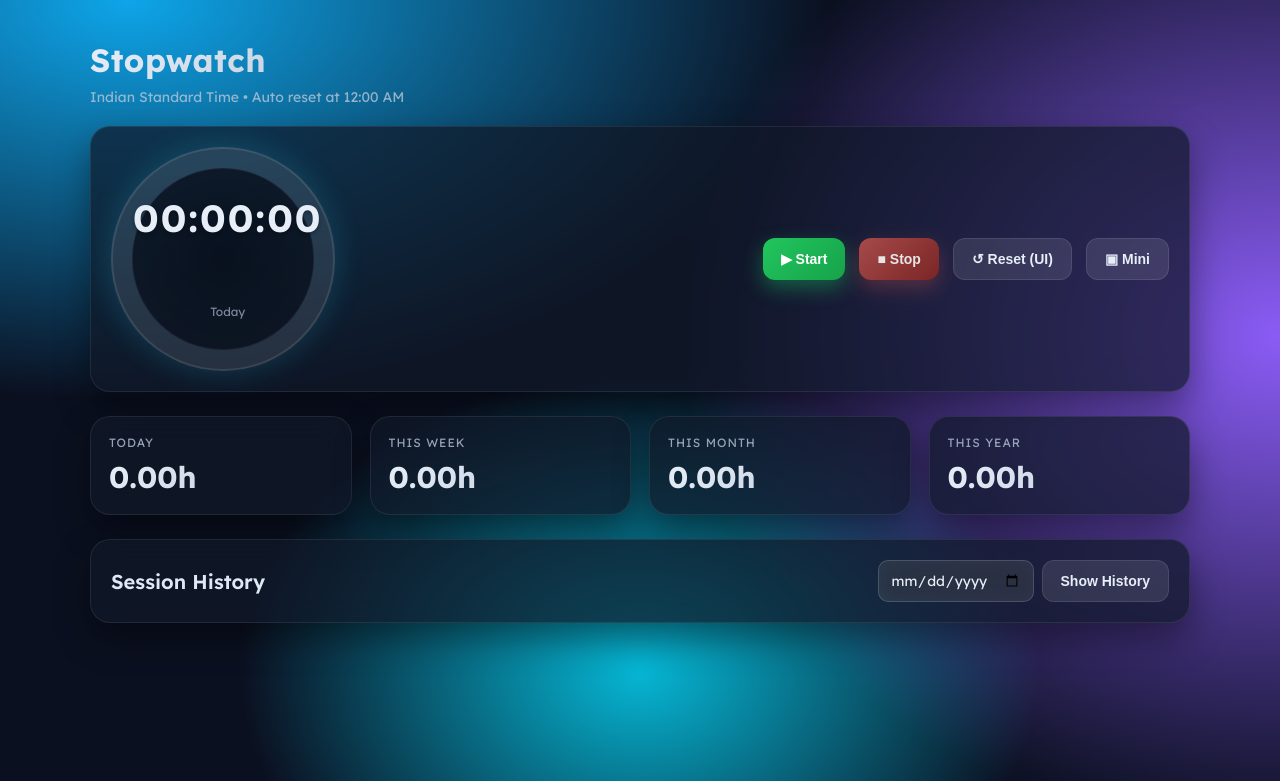
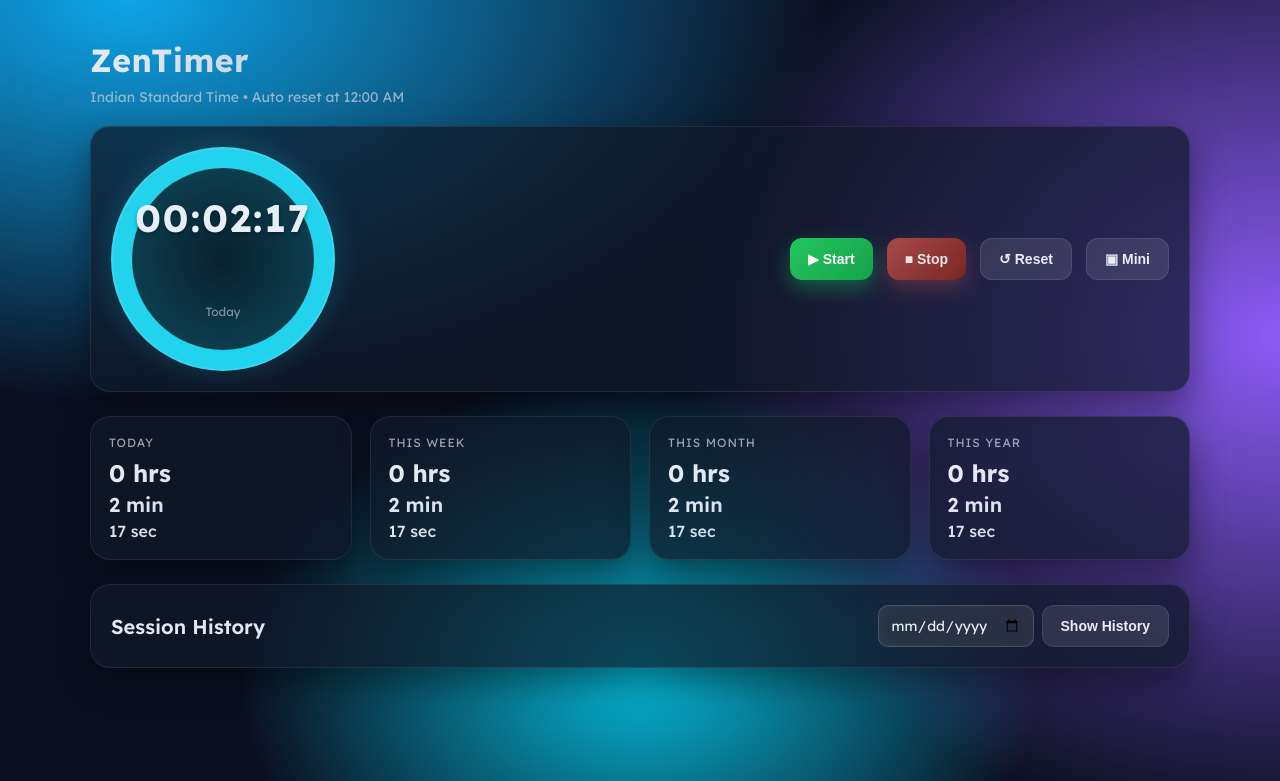
Before and after one commit to YashwanthChowdary19/Stopwatch, a Flask app: page / in a window 1280 px wide. Shown: the top 781 px of the page. Run offline with Flask 3, Linux system fonts and the light colour scheme; data that the repository does not hold is empty.

Commit message:
added extra features

```diff
--- a/app.py
+++ b/app.py
@@ -147,6 +147,25 @@ def api_stop():
 	return jsonify({"ok": True})
 
 
+@app.route('/api/reset', methods=['POST'])
+def api_reset():
+	data = load_data()
+	now = now_ist()
+	today_start = start_of_day_ist(now)
+
+	# Only remove today's sessions, keep historical data
+	data['sessions'] = [s for s in data.get('sessions', [])
+					   if from_iso(s['start']) < today_start]
+
+	# Stop if running
+	if data.get('running'):
+		data['running'] = False
+		data['current_start'] = None
+
+	save_data(data)
+	return jsonify({"ok": True, "message": "Today's timer reset completed"})
+
+
 @app.route('/api/status', methods=['GET'])
 def api_status():
 	data = load_data()
@@ -199,15 +218,22 @@ def api_reports():
 	year_start, year_end = year_bounds_ist(now)
 	year_ms = compute_total_ms_in_window(sessions, year_start, year_end, running, current_start)
 
-	def fmt_hours(ms: int) -> str:
-		hours = ms / 3600000.0
-		return f"{hours:.2f}h"
+	def fmt_time_breakdown(ms: int) -> dict:
+		total_seconds = ms // 1000
+		hours = total_seconds // 3600
+		minutes = (total_seconds % 3600) // 60
+		seconds = total_seconds % 60
+		return {
+			"hours": f"{hours} hrs",
+			"minutes": f"{minutes} min",
+			"seconds": f"{seconds} sec"
+		}
 
 	return jsonify({
-		"today": fmt_hours(today_ms),
-		"week": fmt_hours(week_ms),
-		"month": fmt_hours(month_ms),
-		"year": fmt_hours(year_ms)
+		"today": fmt_time_breakdown(today_ms),
+		"week": fmt_time_breakdown(week_ms),
+		"month": fmt_time_breakdown(month_ms),
+		"year": fmt_time_breakdown(year_ms)
 	})
 
 
--- a/static/style.css
+++ b/static/style.css
@@ -47,6 +47,12 @@ button[disabled] { filter: grayscale(0.4) brightness(0.9); cursor: not-allowed;
 .stat-label { color: #b8c6d8; font-size: 12px; text-transform: uppercase; letter-spacing: 1px; opacity: 0.8; }
 .stat-value { font-size: 30px; font-weight: 700; margin-top: 8px; background: linear-gradient(135deg, #e7eef7, #b8c6d8); -webkit-background-clip: text; -webkit-text-fill-color: transparent; background-clip: text; }
 
+/* Time Breakdown */
+.time-breakdown { display: flex; flex-direction: column; gap: 4px; }
+.time-breakdown .hours { font-size: 24px; font-weight: 700; color: #22c55e; }
+.time-breakdown .minutes { font-size: 20px; font-weight: 600; color: #f59e0b; }
+.time-breakdown .seconds { font-size: 16px; font-weight: 500; color: #ef4444; }
+
 /* History */
 .history { margin-top: 24px; }
 .history h2 { font-size: 20px; margin: 0 0 12px; color: #dfe9f6; font-weight: 600; }
--- a/storage.json
+++ b/storage.json
@@ -1,6 +1,10 @@
 {
   "sessions": [
-
+    {
+      "start": "2025-08-28T00:00:48.985838+05:30",
+      "stop": "2025-08-28T00:03:06.918882+05:30",
+      "duration_ms": 137933
+    }
   ],
   "running": false,
   "current_start": null,
--- a/templates/index.html
+++ b/templates/index.html
@@ -13,7 +13,7 @@
 	<div class="container">
 		<header class="app-header">
 			<div class="title-wrap">
-				<h1>Stopwatch</h1>
+				<h1>ZenTimer</h1>
 				<p class="subtitle">Indian Standard Time • Auto reset at 12:00 AM</p>
 			</div>
 		</header>
@@ -29,7 +29,7 @@
 				<div class="controls">
 					<button id="startBtn" class="btn primary">▶ Start</button>
 					<button id="stopBtn" class="btn danger" disabled>■ Stop</button>
-					<button id="resetBtn" class="btn ghost" title="Resets UI at midnight automatically">↺ Reset (UI)</button>
+					<button id="resetBtn" class="btn ghost" title="Resets UI at midnight automatically">↺ Reset</button>
 					<button id="miniBtn" class="btn ghost" title="Show small draggable timer">▣ Mini</button>
 				</div>
 			</div>
@@ -38,19 +38,43 @@
 		<section class="reports-grid">
 			<div class="card glass stat">
 				<div class="stat-label">Today</div>
-				<div class="stat-value" id="todayTotal">0h</div>
+				<div class="stat-value">
+					<div class="time-breakdown">
+						<span class="hours" id="todayHours">0 hrs</span>
+						<span class="minutes" id="todayMinutes">0 min</span>
+						<span class="seconds" id="todaySeconds">0 sec</span>
+					</div>
+				</div>
 			</div>
 			<div class="card glass stat">
 				<div class="stat-label">This Week</div>
-				<div class="stat-value" id="weekTotal">0h</div>
+				<div class="stat-value">
+					<div class="time-breakdown">
+						<span class="hours" id="weekHours">0 hrs</span>
+						<span class="minutes" id="weekMinutes">0 min</span>
+						<span class="seconds" id="weekSeconds">0 sec</span>
+					</div>
+				</div>
 			</div>
 			<div class="card glass stat">
 				<div class="stat-label">This Month</div>
-				<div class="stat-value" id="monthTotal">0h</div>
+				<div class="stat-value">
+					<div class="time-breakdown">
+						<span class="hours" id="monthHours">0 hrs</span>
+						<span class="minutes" id="monthMinutes">0 min</span>
+						<span class="seconds" id="monthSeconds">0 sec</span>
+					</div>
+				</div>
 			</div>
 			<div class="card glass stat">
 				<div class="stat-label">This Year</div>
-				<div class="stat-value" id="yearTotal">0h</div>
+				<div class="stat-value">
+					<div class="time-breakdown">
+						<span class="hours" id="yearHours">0 hrs</span>
+						<span class="minutes" id="yearMinutes">0 min</span>
+						<span class="seconds" id="yearSeconds">0 sec</span>
+					</div>
+				</div>
 			</div>
 		</section>
 
```
Also changed, not shown: static/app.js (+21 -9 lines), README.md.
